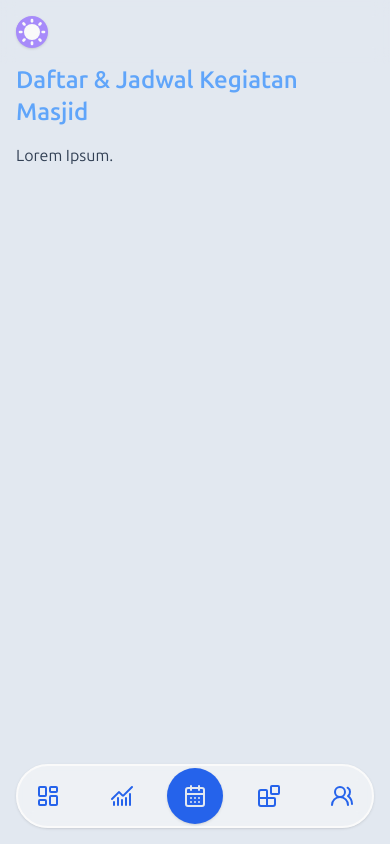
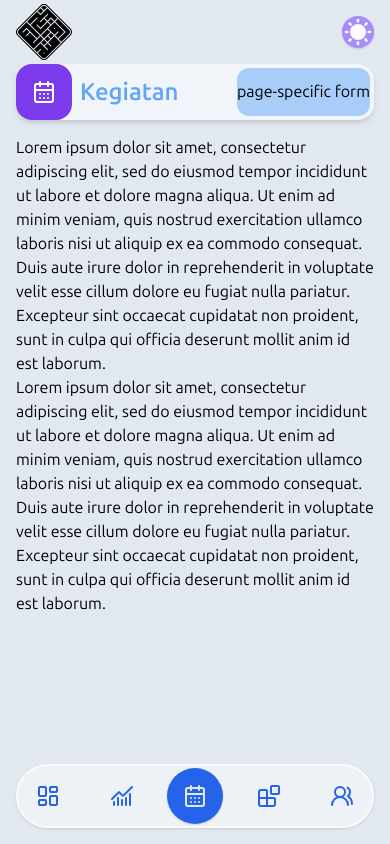
Before and after one commit to aquilaibrahimovic/platform-masjid, a Next.js app: page /kegiatan in a window 390 px wide. Built offline with nearby package versions, Linux system fonts and the light colour scheme; a web font is replaced by a local one.

Commit message:
keuangan table

```diff
--- a/package.json
+++ b/package.json
@@ -9,7 +9,9 @@
     "lint": "next lint"
   },
   "dependencies": {
+    "@supabase/supabase-js": "^2.51.0",
     "clsx": "^2.1.1",
+    "date-fns": "^4.1.0",
     "lucide-react": "^0.525.0",
     "motion": "^12.23.5",
     "next": "15.3.5",
--- a/src/app/kegiatan/page.tsx
+++ b/src/app/kegiatan/page.tsx
@@ -1,10 +1,44 @@
+import { MENU_ITEMS } from "@/lib/constants";
+
 export default function KegiatanPage() {
+  const kegiatanItem = MENU_ITEMS.find((item) => item.label === "Kegiatan");
+  const KegiatanIcon = kegiatanItem?.icon;
+
   return (
-    <>
-      <h1 className="text-2xl font-semibold text-accent1a">
-        Daftar & Jadwal Kegiatan Masjid
-      </h1>
-      <p className="mt-4 text-text2">Lorem Ipsum.</p>
-    </>
+    <div className="flex flex-col gap-4">
+      <div className="bg-background1 rounded-bl-2xl sticky top-16">
+        <div className="flex flex-1 bg-background2 rounded-2xl h-14 justify-between items-center shadow-md pr-1">
+          <div className="flex gap-2 items-center">
+            <div className="h-14 w-14 bg-accent2b rounded-2xl flex items-center justify-center">
+              {KegiatanIcon && <KegiatanIcon className="w-6 h-6 text-white" />}
+            </div>
+            <h1 className="text-2xl font-semibold text-accent1a">Kegiatan</h1>
+          </div>
+          <div className="h-12 rounded-xl flex items-center bg-accent1a/50">
+            page-specific form
+          </div>
+        </div>
+      </div>
+      <div className="flex-col">
+        <p>
+          Lorem ipsum dolor sit amet, consectetur adipiscing elit, sed do
+          eiusmod tempor incididunt ut labore et dolore magna aliqua. Ut enim ad
+          minim veniam, quis nostrud exercitation ullamco laboris nisi ut
+          aliquip ex ea commodo consequat. Duis aute irure dolor in
+          reprehenderit in voluptate velit esse cillum dolore eu fugiat nulla
+          pariatur. Excepteur sint occaecat cupidatat non proident, sunt in
+          culpa qui officia deserunt mollit anim id est laborum.
+        </p>
+        <p>
+          Lorem ipsum dolor sit amet, consectetur adipiscing elit, sed do
+          eiusmod tempor incididunt ut labore et dolore magna aliqua. Ut enim ad
+          minim veniam, quis nostrud exercitation ullamco laboris nisi ut
+          aliquip ex ea commodo consequat. Duis aute irure dolor in
+          reprehenderit in voluptate velit esse cillum dolore eu fugiat nulla
+          pariatur. Excepteur sint occaecat cupidatat non proident, sunt in
+          culpa qui officia deserunt mollit anim id est laborum.
+        </p>
+      </div>
+    </div>
   );
 }
--- a/src/app/keuangan/page.tsx
+++ b/src/app/keuangan/page.tsx
@@ -1,10 +1,180 @@
+"use client";
+
+import { useEffect, useState } from "react";
+import { createClient } from "@supabase/supabase-js";
+import { format, parseISO } from "date-fns";
+import { id } from "date-fns/locale";
+import { MENU_ITEMS } from "@/lib/constants";
+import { ChevronLeft, ChevronRight } from "lucide-react";
+
+const supabase = createClient(
+  process.env.NEXT_PUBLIC_SUPABASE_URL!,
+  process.env.NEXT_PUBLIC_SUPABASE_ANON_KEY!
+);
+
+type Transaksi = {
+  id: number;
+  tanggal: string;
+  keterangan: string;
+  pemasukan: number;
+  pengeluaran: number;
+  saldo: number;
+};
+
 export default function KeuanganPage() {
+  const keuanganItem = MENU_ITEMS.find((item) => item.label === "Keuangan");
+  const KeuanganIcon = keuanganItem?.icon;
+
+  const [date, setDate] = useState(new Date());
+  const [data, setData] = useState<Transaksi[]>([]);
+
+  useEffect(() => {
+    const fetchData = async () => {
+      const from = new Date(
+        date.getFullYear(),
+        date.getMonth(),
+        1
+      ).toISOString();
+      const to = new Date(
+        date.getFullYear(),
+        date.getMonth() + 1,
+        0
+      ).toISOString();
+
+      const { data, error } = await supabase
+        .from("transaksi")
+        .select("*")
+        .gte("tanggal", from)
+        .lte("tanggal", to)
+        .order("tanggal", { ascending: true });
+
+      if (!error && data) {
+        let saldo = 0;
+        const withSaldo = data.map((trx) => {
+          saldo += (trx.pemasukan || 0) - (trx.pengeluaran || 0);
+          return { ...trx, saldo };
+        });
+        setData(withSaldo);
+      }
+    };
+
+    fetchData();
+  }, [date]);
+
+  const handlePrevMonth = () => {
+    setDate((prev) => new Date(prev.getFullYear(), prev.getMonth() - 1, 1));
+  };
+
+  const handleNextMonth = () => {
+    setDate((prev) => new Date(prev.getFullYear(), prev.getMonth() + 1, 1));
+  };
+
   return (
-    <>
-      <h1 className="text-2xl font-semibold text-accent1a">
-        Laporan Keuangan Masjid
-      </h1>
-      <p className="mt-4 text-text2">Lorem Ipsum.</p>
-    </>
+    <div className="flex flex-col gap-4">
+      <div className="bg-background1 rounded-bl-2xl sticky top-16 z-30">
+        <div className="flex flex-1 bg-background2 rounded-2xl h-14 justify-between items-center shadow-md pr-4">
+          <div className="flex gap-2 items-center">
+            <div className="h-14 w-14 bg-accent2b rounded-2xl flex items-center justify-center">
+              {KeuanganIcon && <KeuanganIcon className="w-6 h-6 text-white" />}
+            </div>
+            <h1 className="text-xl sm:text-2xl font-semibold text-accent1a">
+              Keuangan
+            </h1>
+          </div>
+          <div className="h-12 w-30 md:w-48 rounded-xl flex items-center justify-between">
+            <button
+              className="w-8 h-8 rounded-full bg-accent1b hover:bg-accent1a text-background1 flex items-center justify-center"
+              onClick={handlePrevMonth}
+            >
+              <ChevronLeft size={16} />
+            </button>
+
+            {/* Text stacked on mobile, inline on sm+ */}
+            <div className="flex flex-col md:flex-row md:items-center md:gap-1 text-sm font-semibold text-center">
+              {/* Abbreviated month on mobile */}
+              <span className="md:hidden">
+                {format(date, "LLL", { locale: id })}
+              </span>
+              {/* Full month on desktop */}
+              <span className="hidden md:inline">
+                {format(date, "MMMM", { locale: id })}
+              </span>
+              <span>{format(date, "yyyy", { locale: id })}</span>
+            </div>
+
+            <button
+              className="w-8 h-8 rounded-full bg-accent1b hover:bg-accent1a text-background1 flex items-center justify-center"
+              onClick={handleNextMonth}
+            >
+              <ChevronRight size={16} />
+            </button>
+          </div>
+        </div>
+      </div>
+
+      <div className="bg-background2 p-4 rounded-xl">
+        <div className="flex w-full justify-between items-center mb-4">
+          <h2 className="text-accent1a font-semibold">Transaksi Harian</h2>
+          <div className="flex gap-2">
+            <button>grid</button>
+            <button>table</button>
+          </div>
+        </div>
+        <div>
+          <div className="rounded-2xl overflow-x-auto">
+            <div className="flex flex-col gap-0.5 min-w-[640px]">
+              {/* Header */}
+              <div className="grid grid-cols-[minmax(150px,auto)_72px_88px_88px_88px_72px] text-sm font-semibold text-text1 bg-background1 px-4 py-2">
+                <div>Keterangan</div>
+                <div>Tanggal</div>
+                <div className="text-right">Masuk</div>
+                <div className="text-right">Keluar</div>
+                <div className="text-right">Saldo</div>
+                <div className="text-center">Nota</div>
+              </div>
+
+              {/* Body */}
+              {data.map((trx) => (
+                <div
+                  key={trx.id}
+                  className="grid grid-cols-[minmax(150px,auto)_72px_88px_88px_88px_72px] text-sm text-text1 bg-background3 hover:bg-background1/25 px-4 py-2 font-normal items-center"
+                >
+                  <div>{trx.keterangan}</div>
+                  <div className="text-right">
+                    {format(parseISO(trx.tanggal), "dd LLL yy", { locale: id })}
+                  </div>
+                  <div
+                    className={`text-right font-mono ${
+                      trx.pemasukan ? "text-yes" : "text-text1"
+                    }`}
+                  >
+                    {trx.pemasukan ? trx.pemasukan.toLocaleString() : "-"}
+                  </div>
+                  <div
+                    className={`text-right font-mono ${
+                      trx.pengeluaran ? "text-no" : "text-text1"
+                    }`}
+                  >
+                    {trx.pengeluaran ? trx.pengeluaran.toLocaleString() : "-"}
+                  </div>
+                  <div
+                    className={`text-right font-mono ${
+                      trx.saldo >= 0 ? "text-text1" : "text-no"
+                    }`}
+                  >
+                    {trx.saldo.toLocaleString()}
+                  </div>
+                  <div className="text-center">
+                    <button className="bg-background1 hover:bg-accent1a hover:text-background1 rounded-full py-1 px-4">
+                      Nota
+                    </button>
+                  </div>
+                </div>
+              ))}
+            </div>
+          </div>
+        </div>
+      </div>
+    </div>
   );
 }
--- a/src/components/Header.tsx
+++ b/src/components/Header.tsx
@@ -1,9 +1,46 @@
 import { SidebarToggleButton, ThemeToggleButton } from "./Toggles";
+import { useTheme } from "next-themes";
+import { motion } from "motion/react";
+import { logoText } from "@/lib/constants";
 
 export default function Header() {
+  const { resolvedTheme } = useTheme();
   return (
-    <div className="flex justify-between items-center p-4 bg-background1/50 backdrop-blur">
+    <div className="flex h-16 justify-between items-center px-4 gap-2 bg-background1">
       <SidebarToggleButton />
+      <div className="relative h-14 flex-1 sm:hidden short:flex select-none">
+        <div className="w-14 h-14">
+          <motion.svg
+            key={resolvedTheme}
+            width="56"
+            height="56"
+            viewBox="0 0 56 56"
+            animate={{
+              fill: [
+                "var(--color-accent1a)",
+                "var(--color-accent2b)",
+                "var(--color-text1)",
+                "var(--color-accent1b)",
+                "var(--color-accent2a)",
+              ],
+            }}
+            transition={{ duration: 4, repeat: Infinity }}
+          >
+            <use href="/images/sprites.svg#logo-masjid" />
+          </motion.svg>
+        </div>
+        <div
+          className="absolute top-[6px] w-39 h-14 left-15 hidden sm:hidden short:flex flex-col justify-center"
+          style={{ lineHeight: 1 }}
+        >
+          <div className="font-special text-md font-bold text-text3">
+            {logoText.line1}
+          </div>
+          <div className="font-special text-2xl font-medium text-accent1b">
+            {logoText.line2}
+          </div>
+        </div>
+      </div>
       <ThemeToggleButton />
     </div>
   );
--- a/src/components/LayoutWrapper.tsx
+++ b/src/components/LayoutWrapper.tsx
@@ -89,7 +89,7 @@ export default function LayoutWrapper({ children }: { children: ReactNode }) {
               stiffness: 300,
               damping: 18,
             }}
-            className="px-4 sm:px-0 sm:pr-4 pb-16 sm:pb-0"
+            className="px-4 sm:px-0 sm:pr-4 pb-16 sm:pb-0 mb-8"
             style={{
               marginLeft: hasMounted && isCompact ? 88 : 248,
             }}
--- a/src/components/Sidebar.tsx
+++ b/src/components/Sidebar.tsx
@@ -13,7 +13,7 @@ export default function Sidebar() {
   const { isCompact } = useSidebar();
 
   return (
-    <div className="flex sm:flex-col items-stretch justify-between sm:justify-start h-full sm:gap-4 gap-0 px-0.5 py-0.5 sm:px-4 sm:pb-4">
+    <div className="flex sm:flex-col items-stretch justify-between sm:justify-start h-full sm:gap-4 gap-0 px-0.5 py-0.5 sm:px-4 sm:py-0 sm:pb-4">
       {/* Part 1: Logo */}
       <div className="relative w-full h-14 sm:flex hidden select-none short:hidden">
         <div className="w-14 h-14">
@@ -64,7 +64,7 @@ export default function Sidebar() {
               key={label}
               href={href}
               className={`
-    relative w-14 sm:w-full h-full sm:h-min px-2 sm:px-4 py-2 cursor-pointer rounded-full sm:rounded-lg
+    relative w-14 sm:w-full h-full sm:h-min px-2 sm:px-4 py-2 rounded-full sm:rounded-lg
     flex items-center justify-center sm:justify-start
     ${
       isActive
--- a/src/components/Toggles.tsx
+++ b/src/components/Toggles.tsx
@@ -14,7 +14,7 @@ export function SidebarToggleButton() {
     <button
       onClick={toggleCompact}
       className={clsx(
-        "hidden sm:block relative w-8 h-8 rounded-lg cursor-pointer border-2 overflow-hidden bg-background3 shadow-sm",
+        "hidden sm:block relative w-8 h-8 rounded-lg border-2 overflow-hidden bg-background3 shadow-sm",
         isCompact ? "border-yes" : "border-no"
       )}
       aria-label="Toggle Sidebar"
@@ -77,7 +77,7 @@ export function ThemeToggleButton() {
   return (
     <button
       onClick={toggleTheme}
-      className="relative w-8 h-8 rounded-full overflow-hidden bg-accent2a cursor-pointer shadow-sm"
+      className="relative w-8 h-8 rounded-full overflow-hidden bg-accent2a shadow-sm"
       aria-label="Toggle Theme"
     >
       {/* White Circle */}
```
Also changed, not shown: src/app/globals.css (+16 -0 lines), src/lib/supabase.ts (added, +7 -0 lines), 1 other file (tests, documents, lock files or other folders).
